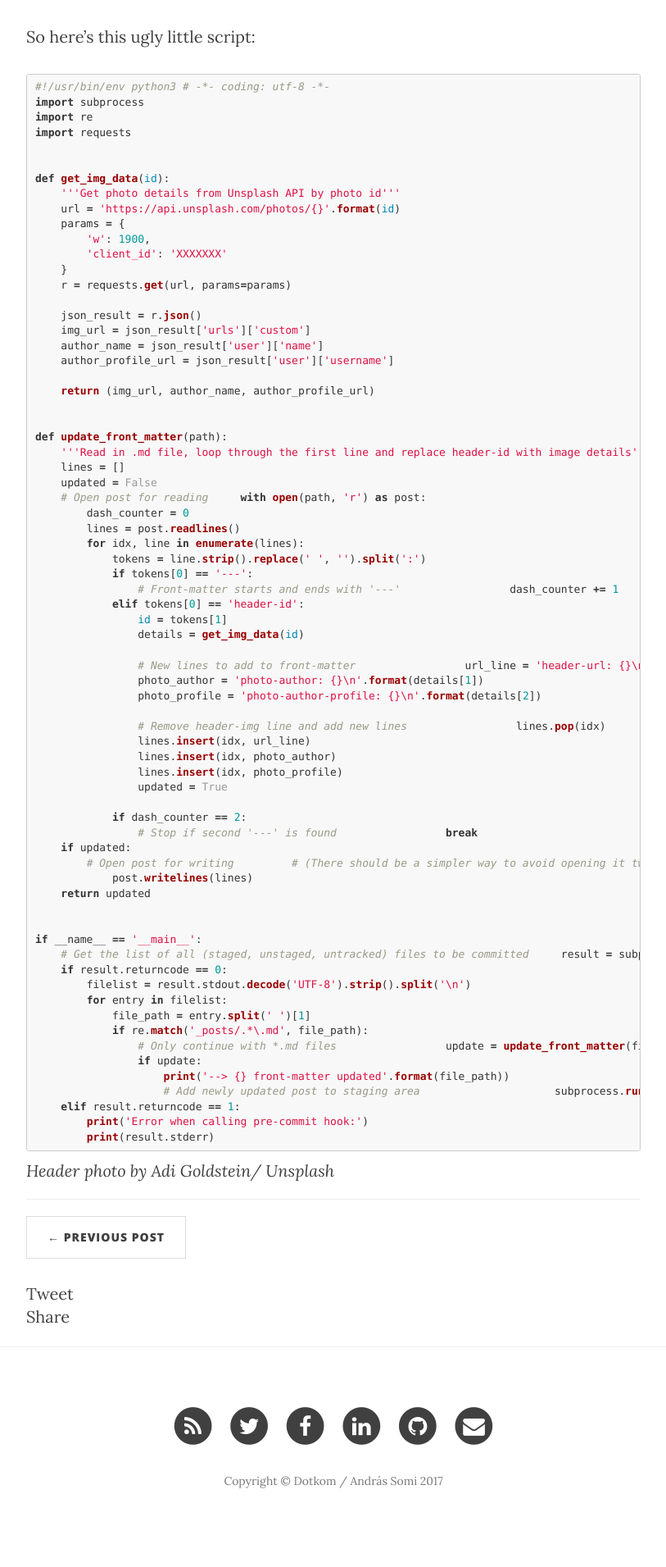
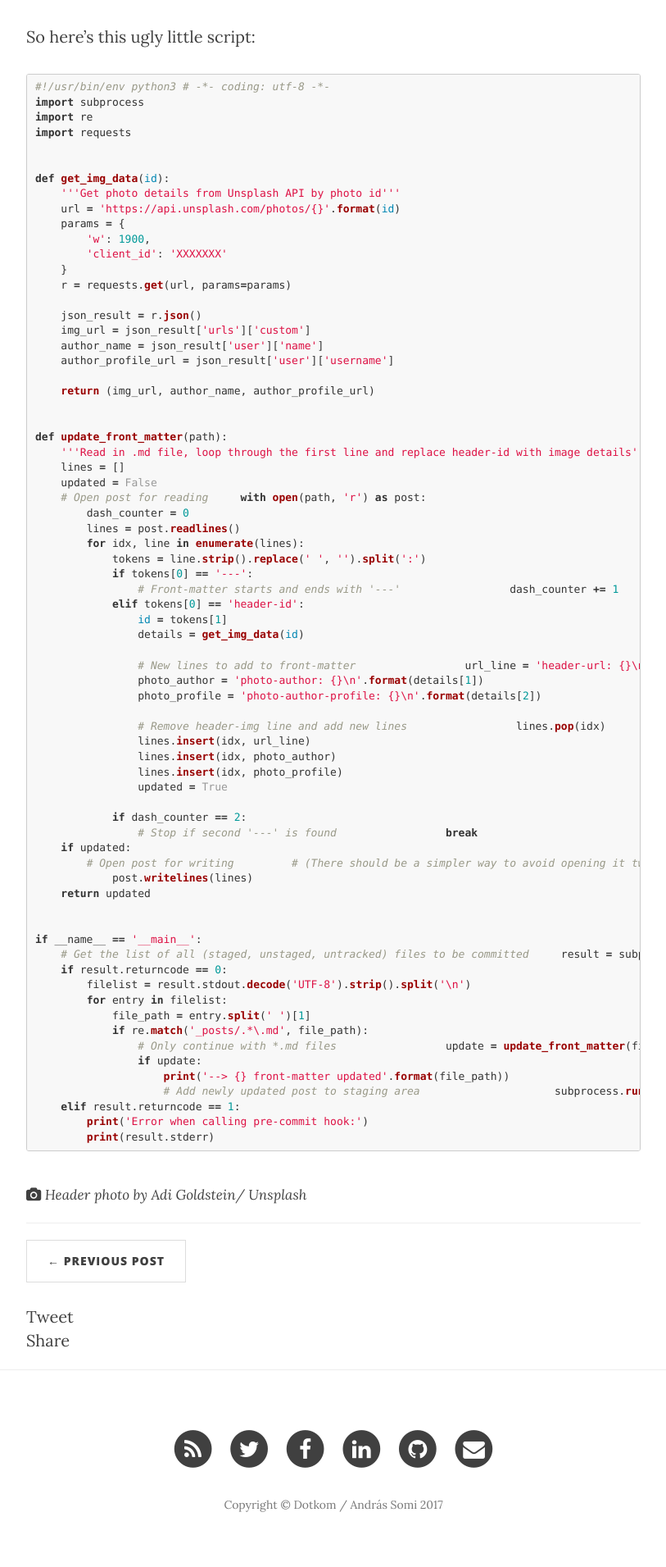
Before and after one commit to doktorjustice/doktorjustice.github.io, a Jekyll site: the page built from _posts/2017-08-04-automating-images.md, in a window 1280 px wide. Shown: the part 2979-4890 px from the top of the page at 82% size, without its empty margins (233-1046 px from the left). Built offline with Jekyll 4.4.1, drawn with Linux system fonts in a browser that asks for light colours; nearby versions of some CDN libraries; comment, search, counter and statistics services are not loaded; before the commit the page ends 4861 px from its top, so only the background shows below that.

Commit message:
Style photo credits at posts bottom

```diff
--- a/_layouts/post.html
+++ b/_layouts/post.html
@@ -29,7 +29,8 @@ layout: default
 
                 <!-- Unsplash credits -->
                 {% if page.photo-author %}
-                    <span><em>Header photo by <a href="https://unsplash.com/@{{ page.photo-author-profile }}">{{ page.photo-author }}</a>/ <a href="https://unsplash.com">Unsplash</a></em></span>
+                    <br>
+                    <small><i class="fa fa-camera" aria-hidden="true"></i> <em>Header photo by <a href="https://unsplash.com/@{{ page.photo-author-profile }}">{{ page.photo-author }}</a>/ <a href="https://unsplash.com">Unsplash</a></em></small>
                 {% endif %}
                 <hr>
 
```
